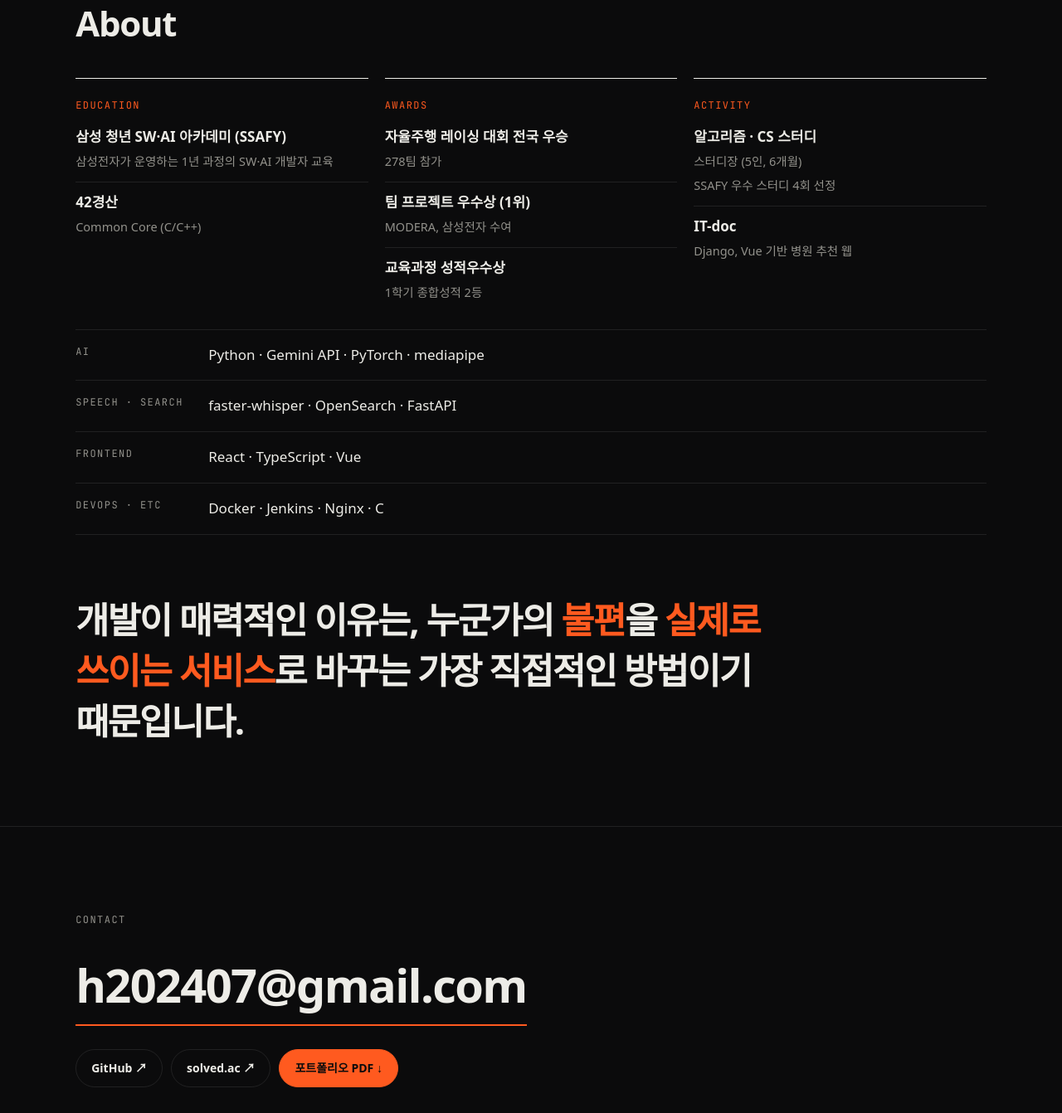
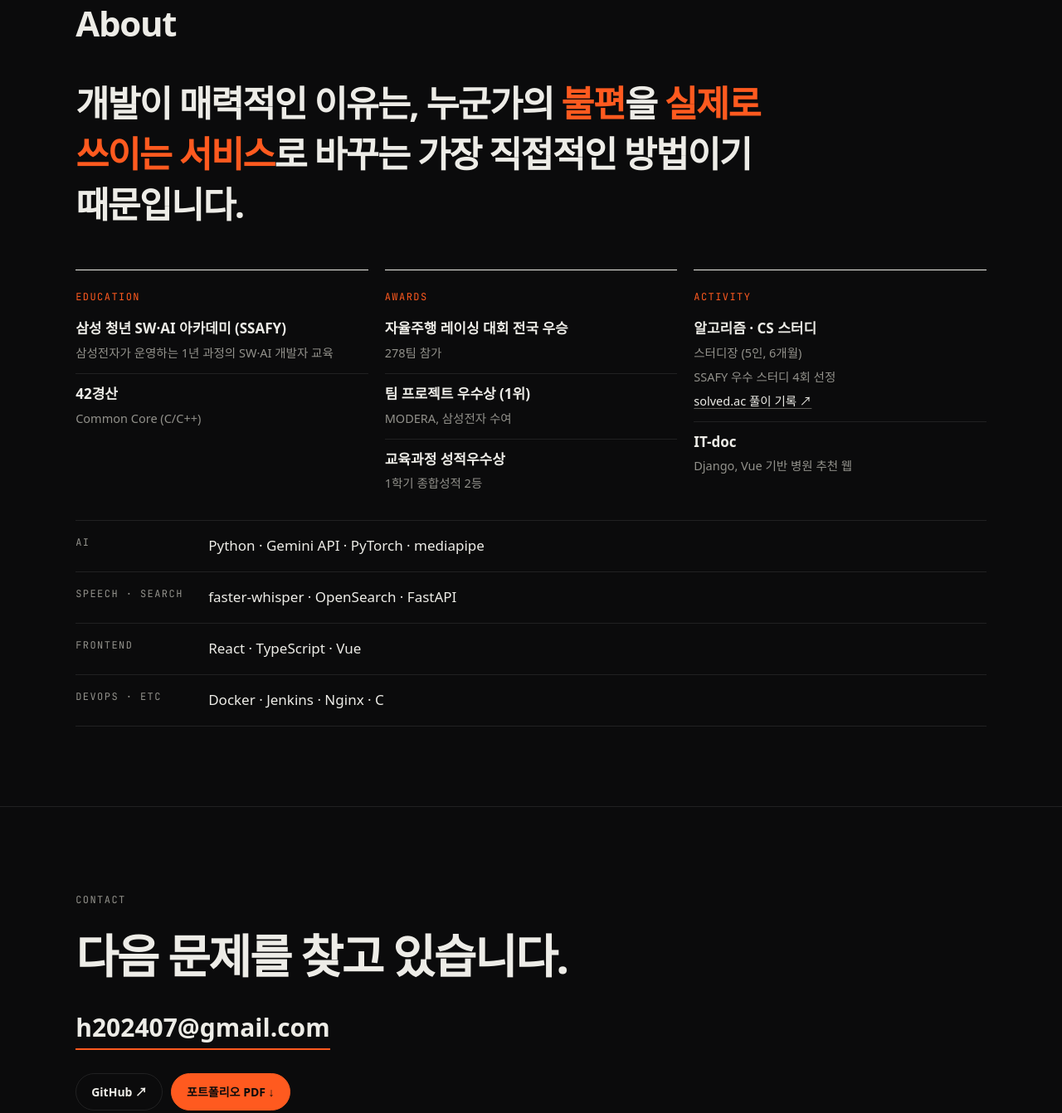
Before and after one commit to 42JH/portfolio, a plain HTML site: page index.html in a window 1280 px wide. Shown: the part 4579-5921 px from the top of the page at 83% size. Drawn offline with nearby package versions, Linux system fonts and the light colour scheme; a web font is replaced by a local one.

Commit message:
About 여는 문장 복귀, Contact 문구 추가, solved.ac를 Activity로 이동
- 개발 철학 문장을 About 맨 위로(타이핑 효과 유지)
- Contact: "다음 문제를 찾고 있습니다." + 이메일
- solved.ac 링크는 Contact 버튼에서 빼고 알고리즘 · CS 스터디 항목 아래로

Co-Authored-By: Claude Opus 5.5 <noreply@anthropic.com>

```diff
--- a/index.html
+++ b/index.html
@@ -100,6 +100,7 @@
 
 <section id="about"><div class="wrap">
   <div class="sec-head"><h2>About</h2></div>
+  <p class="statement type">개발이 매력적인 이유는, 누군가의 <em>불편</em>을 <em>실제로 쓰이는 서비스</em>로 바꾸는 가장 직접적인 방법이기 때문입니다.</p>
   <div class="about-grid">
     <div class="box rv"><span class="label">Education</span><ul>
       <li><b>삼성 청년 SW·AI 아카데미 (SSAFY)</b><span>삼성전자가 운영하는 1년 과정의 SW·AI 개발자 교육</span></li>
@@ -109,7 +110,7 @@
       <li><b>팀 프로젝트 우수상 (1위)</b><span>MODERA, 삼성전자 수여</span></li>
       <li><b>교육과정 성적우수상</b><span>1학기 종합성적 2등</span></li></ul></div>
     <div class="box rv"><span class="label">Activity</span><ul>
-      <li><b>알고리즘 · CS 스터디</b><span>스터디장 (5인, 6개월)<br>SSAFY 우수 스터디 4회 선정</span></li>
+      <li><b>알고리즘 · CS 스터디</b><span>스터디장 (5인, 6개월)<br>SSAFY 우수 스터디 4회 선정<br><a href="https://solved.ac/wogns5358" target="_blank" rel="noopener">solved.ac 풀이 기록 ↗</a></span></li>
       <li><b>IT-doc</b><span>Django, Vue 기반 병원 추천 웹</span></li></ul></div>
   </div>
   <dl class="skills rv">
@@ -118,15 +119,14 @@
     <dt class="label">Frontend</dt><dd>React · TypeScript · Vue</dd>
     <dt class="label">DevOps · ETC</dt><dd>Docker · Jenkins · Nginx · C</dd>
   </dl>
-  <p class="statement type">개발이 매력적인 이유는, 누군가의 <em>불편</em>을 <em>실제로 쓰이는 서비스</em>로 바꾸는 가장 직접적인 방법이기 때문입니다.</p>
 </div></section>
 
 <section class="contact" id="contact"><div class="wrap">
   <span class="label">Contact</span>
+  <p class="contact-lead">다음 문제를 찾고 있습니다.</p>
   <a class="mail" href="mailto:h202407@gmail.com">h202407@gmail.com</a>
   <div class="cta">
     <a class="btn" href="https://github.com/42JH" target="_blank" rel="noopener">GitHub ↗</a>
-    <a class="btn" href="https://solved.ac/wogns5358" target="_blank" rel="noopener">solved.ac ↗</a>
     <a class="btn solid" href="Portfolio_LeeJaehun.pdf" download>포트폴리오 PDF ↓</a>
   </div>
 </div></section>
--- a/style.css
+++ b/style.css
@@ -76,9 +76,12 @@ table.rank tr.me td { color: #c2421f; font-weight: 800; background: #fdf1ec; }
 .skills dd { color: var(--ink); }
 
 /* contact */
-.statement { font-size: clamp(26px, 3.4vw, 44px); font-weight: 700; letter-spacing: -.04em; line-height: 1.4; max-width: 900px; margin-top: clamp(64px, 9vh, 104px); }
+.statement { font-size: clamp(26px, 3.4vw, 44px); font-weight: 700; letter-spacing: -.04em; line-height: 1.4; max-width: 900px; margin-bottom: clamp(40px, 6vh, 64px); }
 .statement em { font-style: normal; color: var(--accent); }
-.contact .mail { display: block; width: fit-content; margin-top: 18px; font-size: clamp(30px, 4.4vw, 56px); font-weight: 800; letter-spacing: -.03em; border-bottom: 2px solid var(--accent); }
+.contact-lead { margin-top: 18px; font-size: clamp(30px, 4.4vw, 56px); font-weight: 800; letter-spacing: -.04em; line-height: 1.3; }
+.contact .mail { display: block; width: fit-content; margin-top: 24px; font-size: clamp(20px, 2.4vw, 30px); font-weight: 700; border-bottom: 2px solid var(--accent); }
+.about-grid li a { color: var(--ink); text-decoration: underline; text-decoration-color: var(--dim); text-underline-offset: 3px; }
+.about-grid li a:hover { text-decoration-color: var(--accent); }
 .contact .cta { display: flex; gap: 10px; flex-wrap: wrap; margin-top: 28px; }
 footer { border-top: 1px solid var(--line); padding: 28px 0; }
 footer .wrap { display: flex; justify-content: space-between; }
```
